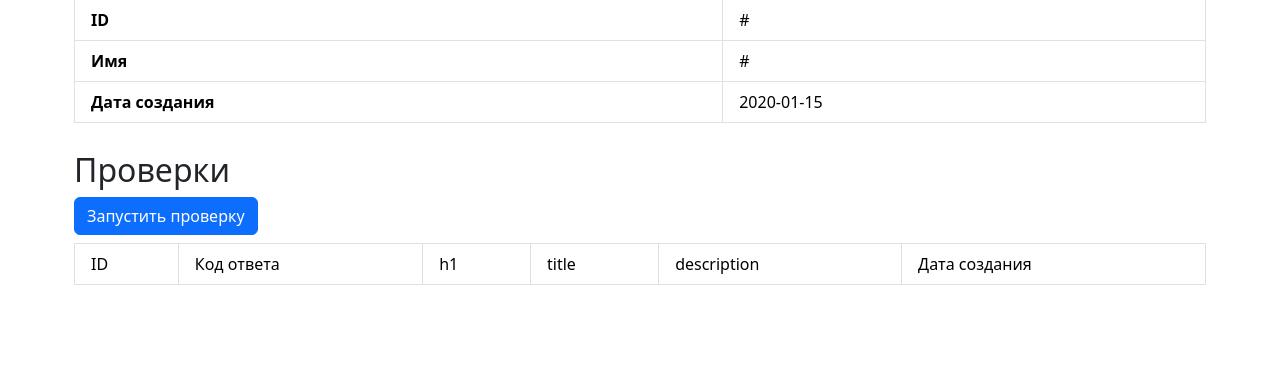
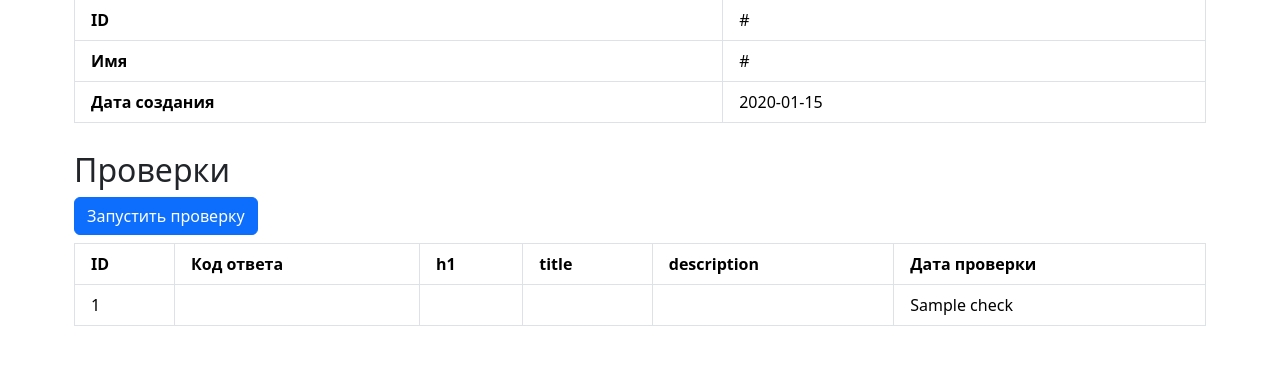
Before and after one commit to arsenvelikih-crypto/python-project-83, a Flask app: template page_analyzer/templates/url.html in a window 1280 px wide. Shown: the part 121-486 px from the top of the page. Run offline with Flask 3, Linux system fonts and the light colour scheme; the template is opened without the code that fills it: most values are stand-ins (such as "Sample title", 1, 10 or a date in 2020).

Commit message:
add check

```diff
--- a/page_analyzer/app.py
+++ b/page_analyzer/app.py
@@ -1,5 +1,11 @@
 from .url_validate import validate_and_normalize_url
-from .db import select_urls, select_url_by_id, add_url_to_db, url_exists
+from .db import (
+    select_urls,
+    select_url_by_id,
+    add_url_to_db, url_exists,
+    add_url_check_to_db,
+    select_url_checks_by_id,
+)
 from .config import SECRET_KEY
 from flask import (
     Flask,
@@ -59,4 +65,16 @@ def get_urls():
 @app.route("/urls/<int:id>", methods=["GET"])
 def show_url(id):
     url = select_url_by_id(id)
-    return render_template("url.html", url=url)
+    checks = select_url_checks_by_id(id)
+    return render_template("url.html", url=url, checks=checks)
+
+# Запуск проверки URL
+@app.route("/urls/<int:id>/checks", methods=["POST"])
+def check_url(id):
+    # Здесь будет логика проверки URL
+    try:
+        add_url_check_to_db(id)
+        flash("Страница успешно проверена", "info")
+    except Exception:
+        flash("Произошла ошибка при проверке", "danger")
+    return redirect(url_for("show_url", id=id))
--- a/page_analyzer/templates/url.html
+++ b/page_analyzer/templates/url.html
@@ -25,15 +25,33 @@
     <h2>Проверки</h2>
 
     <table data-test="checks" class="table w-100 border-collapse mt-2 w-full">
-    <button type="submit" class="btn btn-primary">Запустить проверку</button>
-        <tr class="border px-3 py-2">
-            <td class="border px-3 py-2">ID</td>
-            <td class="border px-3 py-2">Код ответа</td>
-            <td class="border px-3 py-2">h1</td>
-            <td class="border px-3 py-2">title</td>
-            <td class="border px-3 py-2">description</td>
-            <td class="border px-3 py-2">Дата создания</td>
+        <form method="post" action="{{ url_for('check_url', id=url[0]) }}">
+            <button type="submit" class="btn btn-primary">Запустить проверку</button>
+        </form>
+
+    <thead>
+        <tr>
+            <th class="border px-3 py-2">ID</th>
+            <th class="border px-3 py-2">Код ответа</th>
+            <th class="border px-3 py-2">h1</th>
+            <th class="border px-3 py-2">title</th>
+            <th class="border px-3 py-2">description</th>
+            <th class="border px-3 py-2">Дата проверки</th>
         </tr>
+    </thead>
+    <tbody>
+        {% for check in checks %}
+            <tr>
+                <td class="border px-3 py-2">{{ check[0] }}</td>
+                <td class="border px-3 py-2"> </td>
+                <td class="border px-3 py-2"> </td>
+                <td class="border px-3 py-2"> </td>
+                <td class="border px-3 py-2"> </td>
+                <td class="border px-3 py-2">{{ check[5] }}</td>
+            </tr>
+        {% endfor %}
+    </tbody>
+
     </table>
 </div>
 
--- a/page_analyzer/templates/urls.html
+++ b/page_analyzer/templates/urls.html
@@ -9,6 +9,7 @@
             <th class="border border-black p-3">ID</th>
             <th class="border border-black p-3">Имя</th>
             <th class="border border-black p-3">Дата создания</th>
+            <th class="border border-black p-3">Дата последней проверки</th>
         </tr>
     </thead>
     <tbody>
@@ -17,6 +18,7 @@
                 <td class="border border-black p-3">{{ url[0] }}</td>
                 <td class="border border-black p-3"><a href="{{ url_for('show_url', id=url[0]) }}">{{ url[1] }}</a></td>
                 <td class="border border-black p-3">{{ url[2].strftime('%d.%m.%Y') }}</td>
+                <td class="border border-black p-3">{{ url[3].strftime('%d.%m.%Y') if url[3] else 'Нет проверок' }}</td>
             </tr>
         {% endfor %}
     </tbody>
```
Also changed, not shown: database.sql (+11 -0 lines), page_analyzer/db.py (+30 -1 lines), page_analyzer/templates/checks.html (added, +67 -0 lines).
